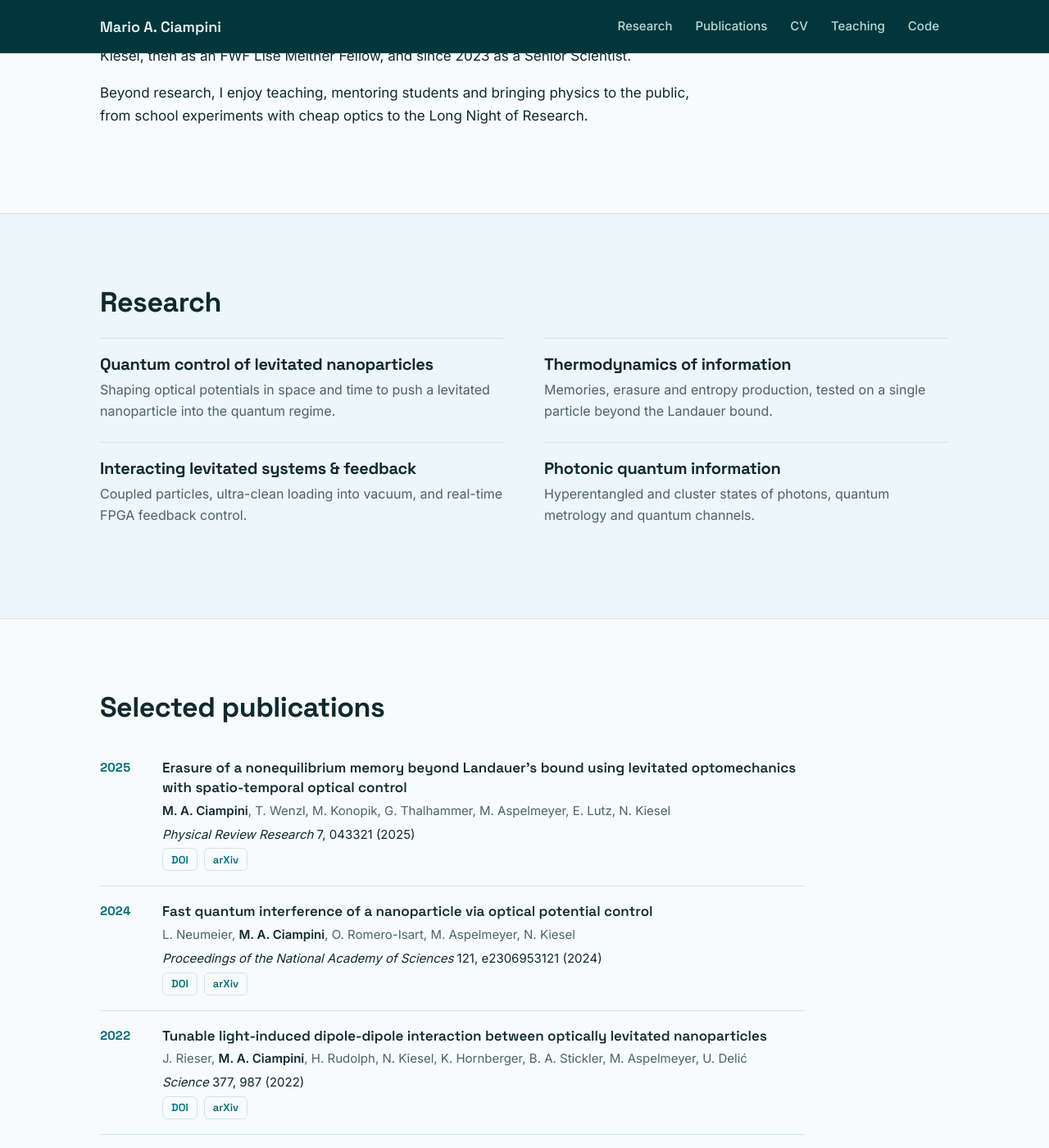
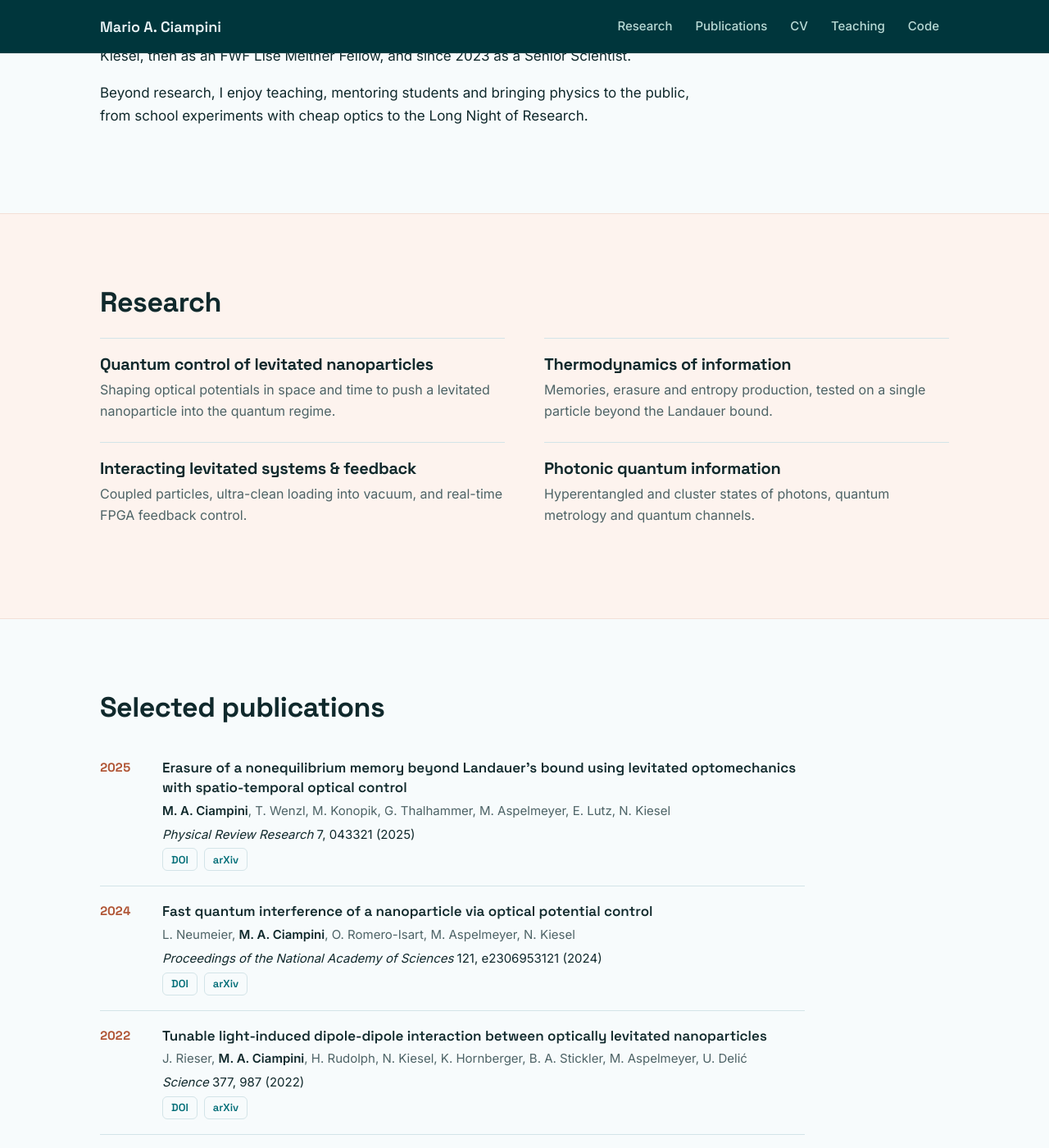
Before and after one commit to MarioACiampini/MarioACiampini.github.io, a Jekyll site: the page built from index.md, in a window 1280 px wide and 1400 px high, scrolled down 1131 px. Shown: the whole window at 82% size. Built offline with Jekyll 4.4.1, drawn with Linux system fonts in a browser that asks for light colours.

Commit message:
Warmer teal palette: terracotta dates, almond bands, tangerine active nav; align topic chips
Co-Authored-By: Claude Opus 5.5 <noreply@anthropic.com>
Claude-Session: https://claude.ai/code/session_01BUcfjPZcTLvz1fCdVDRDWg

```diff
--- a/assets/css/style.css
+++ b/assets/css/style.css
@@ -6,7 +6,8 @@
 
 :root {
   --brand: #006d77;          /* stormy teal: brand, links, dates */
-  --accent-ink: #006d77;     /* accent used for text */
+  --accent-ink: #006d77;     /* accent used for text: links */
+  --warm-ink: #b05535;       /* darkened tangerine, readable as text: years and dates */
   --warm: #e29578;           /* tangerine dream: buttons, markers, the beam */
   --warm-hover: #e8a68c;
   --almond: #ffddd2;         /* almond silk */
@@ -19,7 +20,8 @@
 
   --bg: #f7fbfc;
   --surface: #ffffff;
-  --band: #edf6f9;           /* alice blue */
+  --band: #fdf3ee;           /* almond-tinted band */
+  --band-line: #f3e0d7;
   --text: #10292c;
   --muted: #4d6366;
   --line: #d3e4e8;
@@ -32,14 +34,14 @@
 
 @media (prefers-color-scheme: dark) {
   :root:not([data-theme="light"]) {
-    --accent-ink: #83c5be;
-    --bg: #061a1d; --surface: #0b2629; --band: #0a2225;
+    --accent-ink: #83c5be; --warm-ink: #e8a68c;
+    --bg: #061a1d; --surface: #0b2629; --band: #0a2225; --band-line: #1a3b3f;
     --text: #e3f1f2; --muted: #a3c2c0; --line: #1a3b3f;
   }
 }
 :root[data-theme="dark"] {
-  --accent-ink: #83c5be;
-  --bg: #061a1d; --surface: #0b2629; --band: #0a2225;
+  --accent-ink: #83c5be; --warm-ink: #e8a68c;
+  --bg: #061a1d; --surface: #0b2629; --band: #0a2225; --band-line: #1a3b3f;
   --text: #e3f1f2; --muted: #a3c2c0; --line: #1a3b3f;
 }
 
@@ -72,7 +74,7 @@ h1, h2, h3 { font-family: var(--font-head); line-height: 1.15; letter-spacing: -
   color: var(--on-night-muted); text-decoration: none; font-weight: 500; font-size: 15px;
   padding: 8px 12px; border-radius: 8px;
 }
-.site-nav a.active { color: #fff; box-shadow: inset 0 -2px 0 var(--on-night-accent); border-radius: 0; }
+.site-nav a.active { color: #fff; box-shadow: inset 0 -2px 0 var(--warm); border-radius: 0; }
 .nav-button { display: none; }
 
 @media (max-width: 760px) {
@@ -145,7 +147,7 @@ h1, h2, h3 { font-family: var(--font-head); line-height: 1.15; letter-spacing: -
 /* ---------- sections ---------- */
 .section { padding: 64px 0; }
 @media (min-width: 700px) { .section { padding: 88px 0; } }
-.band { background: var(--band); border-top: 1px solid var(--line); border-bottom: 1px solid var(--line); }
+.band { background: var(--band); border-top: 1px solid var(--band-line); border-bottom: 1px solid var(--band-line); }
 .section-title { font-size: clamp(26px, 3.5vw, 34px); margin: 0 0 24px; }
 
 /* research themes on the home page: plain rows, no cards */
@@ -179,7 +181,7 @@ h1, h2, h3 { font-family: var(--font-head); line-height: 1.15; letter-spacing: -
 .prose table { border-collapse: collapse; width: 100%; font-size: 15px; display: block; overflow-x: auto; font-variant-numeric: tabular-nums; }
 .prose th, .prose td { text-align: left; padding: 10px 14px 10px 0; border-bottom: 1px solid var(--line); vertical-align: top; }
 .prose th { font: 600 14px var(--font-head); color: var(--muted); }
-.prose td:first-child { white-space: nowrap; font: 600 14px/1.65 var(--font-head); color: var(--accent-ink); padding-right: 24px; }
+.prose td:first-child { white-space: nowrap; font: 600 14px/1.65 var(--font-head); color: var(--warm-ink); padding-right: 24px; }
 
 /* research topics */
 .topic { margin-top: 48px; }
@@ -187,7 +189,7 @@ h1, h2, h3 { font-family: var(--font-head); line-height: 1.15; letter-spacing: -
 .topic h2 { margin-top: 0 !important; }
 
 /* ---------- publications ---------- */
-.chips { display: flex; flex-wrap: wrap; gap: 8px; margin: 0 0 48px; padding: 0; list-style: none; }
+.chips, .prose .chips { display: flex; flex-wrap: wrap; gap: 8px; margin: 0 0 48px; padding: 0; list-style: none; }
 .chips a {
   display: inline-block; padding: 8px 14px; border-radius: 999px; font-size: 14px; font-weight: 500;
   background: var(--band); border: 1px solid var(--line); color: var(--text); text-decoration: none;
@@ -195,7 +197,7 @@ h1, h2, h3 { font-family: var(--font-head); line-height: 1.15; letter-spacing: -
 .pubs { list-style: none; padding: 0 !important; margin: 0; max-width: 860px !important; }
 .pub { display: grid; grid-template-columns: 1fr; gap: 4px 20px; padding: 18px 0; border-bottom: 1px solid var(--line); margin: 0 !important; }
 @media (min-width: 640px) { .pub { grid-template-columns: 56px 1fr; } }
-.pub-year { font: 700 15px var(--font-head); color: var(--accent-ink); padding-top: 2px; font-variant-numeric: tabular-nums; }
+.pub-year { font: 700 15px var(--font-head); color: var(--warm-ink); padding-top: 2px; font-variant-numeric: tabular-nums; }
 .pub-title { display: block; font: 600 17px/1.45 var(--font-head); color: var(--text); text-decoration: none; }
 .pub-body p { margin: 4px 0 0; }
 .pub-authors { font-size: 15px; color: var(--muted); }
@@ -207,7 +209,7 @@ h1, h2, h3 { font-family: var(--font-head); line-height: 1.15; letter-spacing: -
   font: 600 13px var(--font-head); text-decoration: none;
   padding: 2px 10px; border-radius: 6px; border: 1px solid var(--line); color: var(--accent-ink);
 }
-.badge { font: 600 13px var(--font-head); color: var(--accent-ink); margin-left: 4px; }
+.badge { font: 600 13px var(--font-head); color: var(--warm-ink); margin-left: 4px; }
 .more { font-weight: 600; text-decoration: none; }
 .pub-topic { scroll-margin-top: 80px; }
 .pub-topic + .pub-topic { margin-top: 56px; }
```
